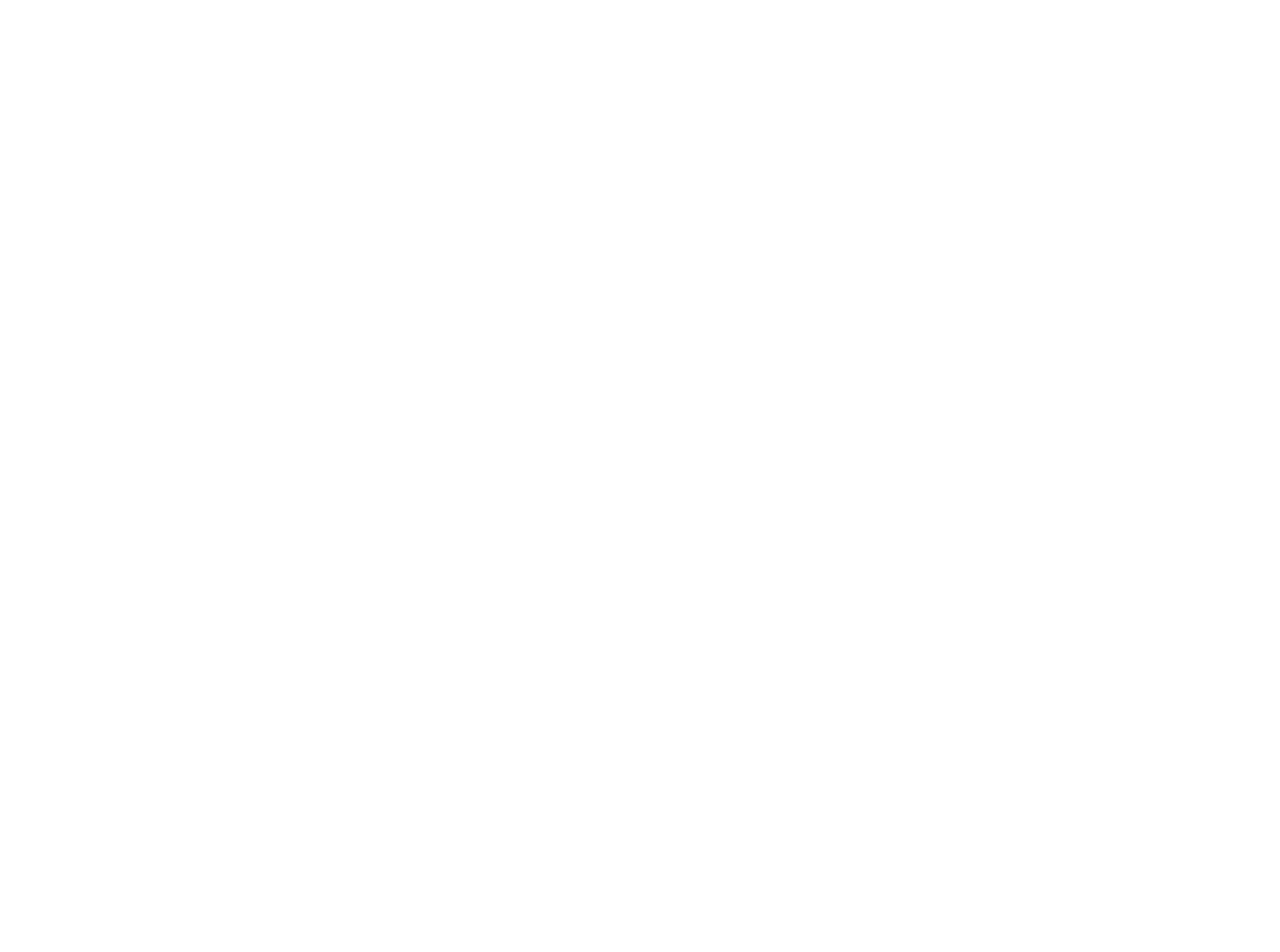
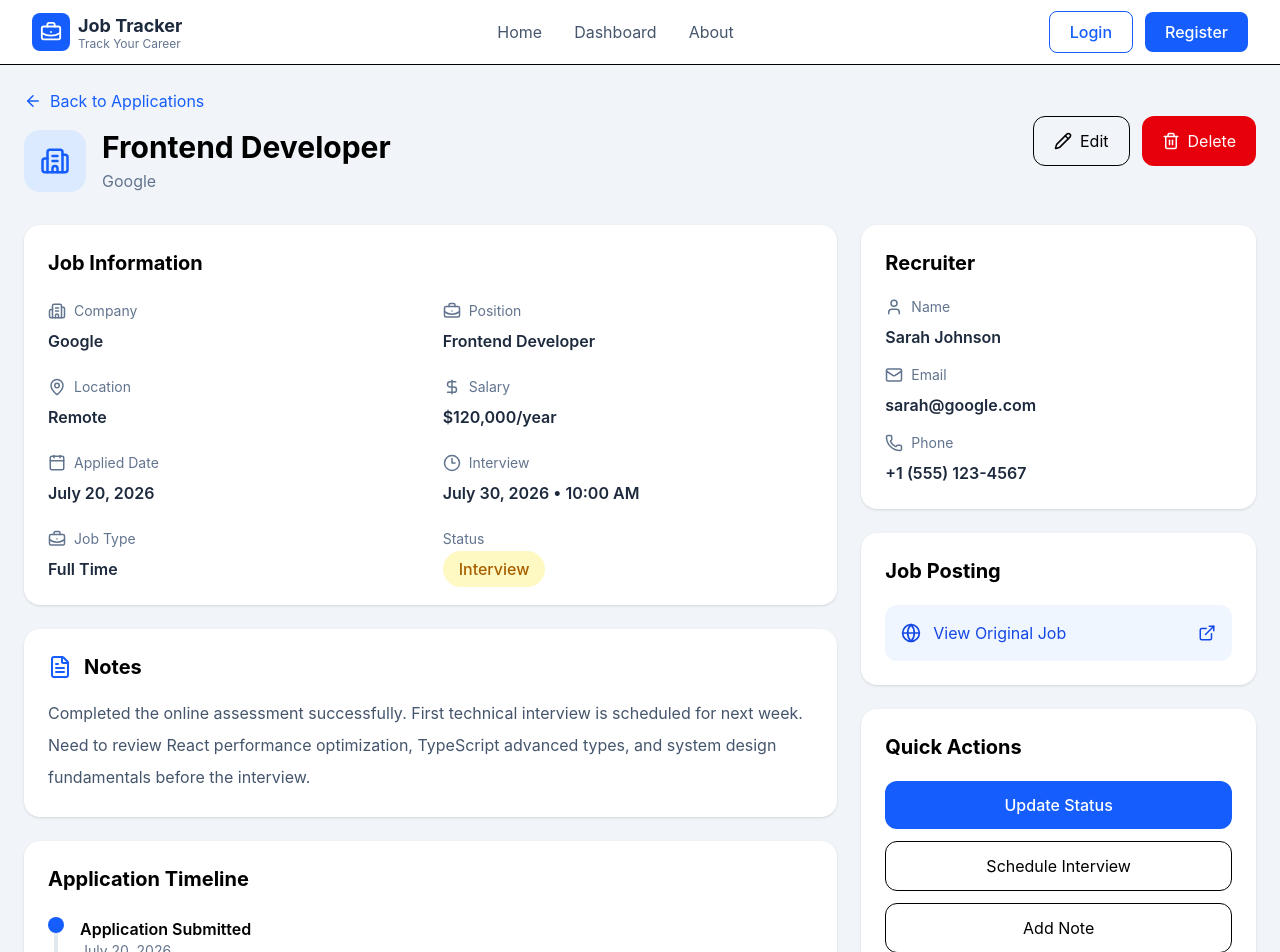
Before and after one commit to Amibiplob/Job-Tracker, a React (Vite) app in the folder client/: page /applications/1/details in a window 1280 px wide. Before the commit this address had no page. Shown: the top 952 px of the page. Before the commit the page ends 800 px from the top, so only its background shows below. Built offline with nearby package versions, Linux system fonts and the light colour scheme.

Commit message:
ApplicationDetails page add

```diff
--- a/client/src/App.tsx
+++ b/client/src/App.tsx
@@ -6,6 +6,7 @@
 import Dashboard from "./pages/Dashboard";
 import Applications from "./pages/Applications";
 import NewApplication from "./pages/NewApplication";
+import ApplicationDetails from "./pages/ApplicationDetails";
 
 export default function App() {
   return (
@@ -18,6 +19,7 @@
           <Route path="dashboard" element={<Dashboard />} />
           <Route path="applications" element={<Applications />} />
           <Route path="applications/new" element={<NewApplication />} />
+          <Route path="applications/:id/details" element={<ApplicationDetails />} />
         </Route>
       </Routes>
     </BrowserRouter>
--- /dev/null
+++ b/client/src/pages/ApplicationDetails.tsx
@@ -0,0 +1,307 @@
+import {
+  ArrowLeft,
+  BriefcaseBusiness,
+  Building2,
+  Calendar,
+  Clock3,
+  DollarSign,
+  ExternalLink,
+  FileText,
+  Globe,
+  Mail,
+  MapPin,
+  Pencil,
+  Phone,
+  Trash2,
+  User,
+} from "lucide-react";
+import { Link } from "react-router";
+
+const ApplicationDetails = () => {
+  // Replace with API data
+  const application = {
+    id: 1,
+    company: "Google",
+    position: "Frontend Developer",
+    status: "Interview",
+    location: "Remote",
+    salary: "$120,000/year",
+    jobType: "Full Time",
+    appliedDate: "July 20, 2026",
+    interviewDate: "July 30, 2026 • 10:00 AM",
+    recruiter: "Sarah Johnson",
+    recruiterEmail: "sarah@google.com",
+    recruiterPhone: "+1 (555) 123-4567",
+    jobUrl: "https://careers.google.com/jobs/frontend-developer",
+    notes:
+      "Completed the online assessment successfully. First technical interview is scheduled for next week. Need to review React performance optimization, TypeScript advanced types, and system design fundamentals before the interview.",
+    timeline: [
+      {
+        title: "Application Submitted",
+        date: "July 20, 2026",
+      },
+      {
+        title: "Application Viewed",
+        date: "July 22, 2026",
+      },
+      {
+        title: "HR Screening",
+        date: "July 25, 2026",
+      },
+      {
+        title: "Technical Interview Scheduled",
+        date: "July 27, 2026",
+      },
+    ],
+  };
+
+  const badgeStyle = () => {
+    switch (application.status) {
+      case "Applied":
+        return "bg-blue-100 text-blue-700";
+      case "Interview":
+        return "bg-yellow-100 text-yellow-700";
+      case "Offer":
+        return "bg-green-100 text-green-700";
+      case "Rejected":
+        return "bg-red-100 text-red-700";
+      default:
+        return "bg-gray-100 text-gray-700";
+    }
+  };
+
+  return (
+    <div className="min-h-screen bg-slate-100">
+      <div className="mx-auto max-w-7xl p-6">
+        {/* Header */}
+
+        <div className="mb-8 flex flex-col gap-5 lg:flex-row lg:items-center lg:justify-between">
+          <div>
+            <Link
+              to="/applications"
+              className="mb-4 inline-flex items-center gap-2 text-blue-600 hover:underline"
+            >
+              <ArrowLeft size={18} />
+              Back to Applications
+            </Link>
+
+            <div className="flex items-center gap-4">
+              <div className="rounded-2xl bg-blue-100 p-4 text-blue-600">
+                <Building2 size={30} />
+              </div>
+
+              <div>
+                <h1 className="text-3xl font-bold">{application.position}</h1>
+
+                <p className="mt-1 text-slate-500">{application.company}</p>
+              </div>
+            </div>
+          </div>
+
+          <div className="flex flex-wrap gap-3">
+            <button className="flex items-center gap-2 rounded-xl border px-5 py-3 hover:bg-white">
+              <Pencil size={18} />
+              Edit
+            </button>
+
+            <button className="flex items-center gap-2 rounded-xl bg-red-600 px-5 py-3 text-white hover:bg-red-700">
+              <Trash2 size={18} />
+              Delete
+            </button>
+          </div>
+        </div>
+
+        <div className="grid gap-6 lg:grid-cols-3">
+          {/* Left */}
+
+          <div className="space-y-6 lg:col-span-2">
+            {/* Job Info */}
+
+            <div className="rounded-2xl bg-white p-6 shadow">
+              <h2 className="mb-6 text-xl font-bold">Job Information</h2>
+
+              <div className="grid gap-6 md:grid-cols-2">
+                <Info
+                  icon={<Building2 size={18} />}
+                  title="Company"
+                  value={application.company}
+                />
+
+                <Info
+                  icon={<BriefcaseBusiness size={18} />}
+                  title="Position"
+                  value={application.position}
+                />
+
+                <Info
+                  icon={<MapPin size={18} />}
+                  title="Location"
+                  value={application.location}
+                />
+
+                <Info
+                  icon={<DollarSign size={18} />}
+                  title="Salary"
+                  value={application.salary}
+                />
+
+                <Info
+                  icon={<Calendar size={18} />}
+                  title="Applied Date"
+                  value={application.appliedDate}
+                />
+
+                <Info
+                  icon={<Clock3 size={18} />}
+                  title="Interview"
+                  value={application.interviewDate}
+                />
+
+                <Info
+                  icon={<BriefcaseBusiness size={18} />}
+                  title="Job Type"
+                  value={application.jobType}
+                />
+
+                <div>
+                  <p className="mb-2 text-sm text-slate-500">Status</p>
+
+                  <span
+                    className={`rounded-full px-4 py-2 font-medium ${badgeStyle()}`}
+                  >
+                    {application.status}
+                  </span>
+                </div>
+              </div>
+            </div>
+
+            {/* Notes */}
+
+            <div className="rounded-2xl bg-white p-6 shadow">
+              <div className="mb-4 flex items-center gap-3">
+                <FileText className="text-blue-600" />
+                <h2 className="text-xl font-bold">Notes</h2>
+              </div>
+
+              <p className="leading-8 text-slate-600">{application.notes}</p>
+            </div>
+
+            {/* Timeline */}
+
+            <div className="rounded-2xl bg-white p-6 shadow">
+              <h2 className="mb-6 text-xl font-bold">Application Timeline</h2>
+
+              <div className="space-y-6">
+                {application.timeline.map((item, index) => (
+                  <div key={index} className="flex gap-4">
+                    <div className="flex flex-col items-center">
+                      <div className="h-4 w-4 rounded-full bg-blue-600" />
+
+                      {index !== application.timeline.length - 1 && (
+                        <div className="h-16 w-1 bg-slate-200" />
+                      )}
+                    </div>
+
+                    <div>
+                      <h3 className="font-semibold">{item.title}</h3>
+
+                      <p className="text-sm text-slate-500">{item.date}</p>
+                    </div>
+                  </div>
+                ))}
+              </div>
+            </div>
+          </div>
+
+          {/* Right */}
+
+          <div className="space-y-6">
+            {/* Recruiter */}
+
+            <div className="rounded-2xl bg-white p-6 shadow">
+              <h2 className="mb-5 text-xl font-bold">Recruiter</h2>
+
+              <div className="space-y-4">
+                <Info
+                  icon={<User size={18} />}
+                  title="Name"
+                  value={application.recruiter}
+                />
+
+                <Info
+                  icon={<Mail size={18} />}
+                  title="Email"
+                  value={application.recruiterEmail}
+                />
+
+                <Info
+                  icon={<Phone size={18} />}
+                  title="Phone"
+                  value={application.recruiterPhone}
+                />
+              </div>
+            </div>
+
+            {/* Job Link */}
+
+            <div className="rounded-2xl bg-white p-6 shadow">
+              <h2 className="mb-5 text-xl font-bold">Job Posting</h2>
+
+              <a
+                href={application.jobUrl}
+                target="_blank"
+                rel="noreferrer"
+                className="flex items-center gap-3 rounded-xl bg-blue-50 p-4 text-blue-700 transition hover:bg-blue-100"
+              >
+                <Globe size={20} />
+
+                <span className="flex-1 truncate">View Original Job</span>
+
+                <ExternalLink size={18} />
+              </a>
+            </div>
+
+            {/* Quick Actions */}
+
+            <div className="rounded-2xl bg-white p-6 shadow">
+              <h2 className="mb-5 text-xl font-bold">Quick Actions</h2>
+
+              <div className="space-y-3">
+                <button className="w-full rounded-xl bg-blue-600 py-3 font-medium text-white hover:bg-blue-700">
+                  Update Status
+                </button>
+
+                <button className="w-full rounded-xl border py-3 hover:bg-slate-50">
+                  Schedule Interview
+                </button>
+
+                <button className="w-full rounded-xl border py-3 hover:bg-slate-50">
+                  Add Note
+                </button>
+              </div>
+            </div>
+          </div>
+        </div>
+      </div>
+    </div>
+  );
+};
+
+type InfoProps = {
+  icon: React.ReactNode;
+  title: string;
+  value: string;
+};
+
+const Info = ({ icon, title, value }: InfoProps) => (
+  <div>
+    <div className="mb-2 flex items-center gap-2 text-slate-500">
+      {icon}
+      <span className="text-sm">{title}</span>
+    </div>
+
+    <p className="font-semibold text-slate-800">{value}</p>
+  </div>
+);
+
+export default ApplicationDetails;
```
